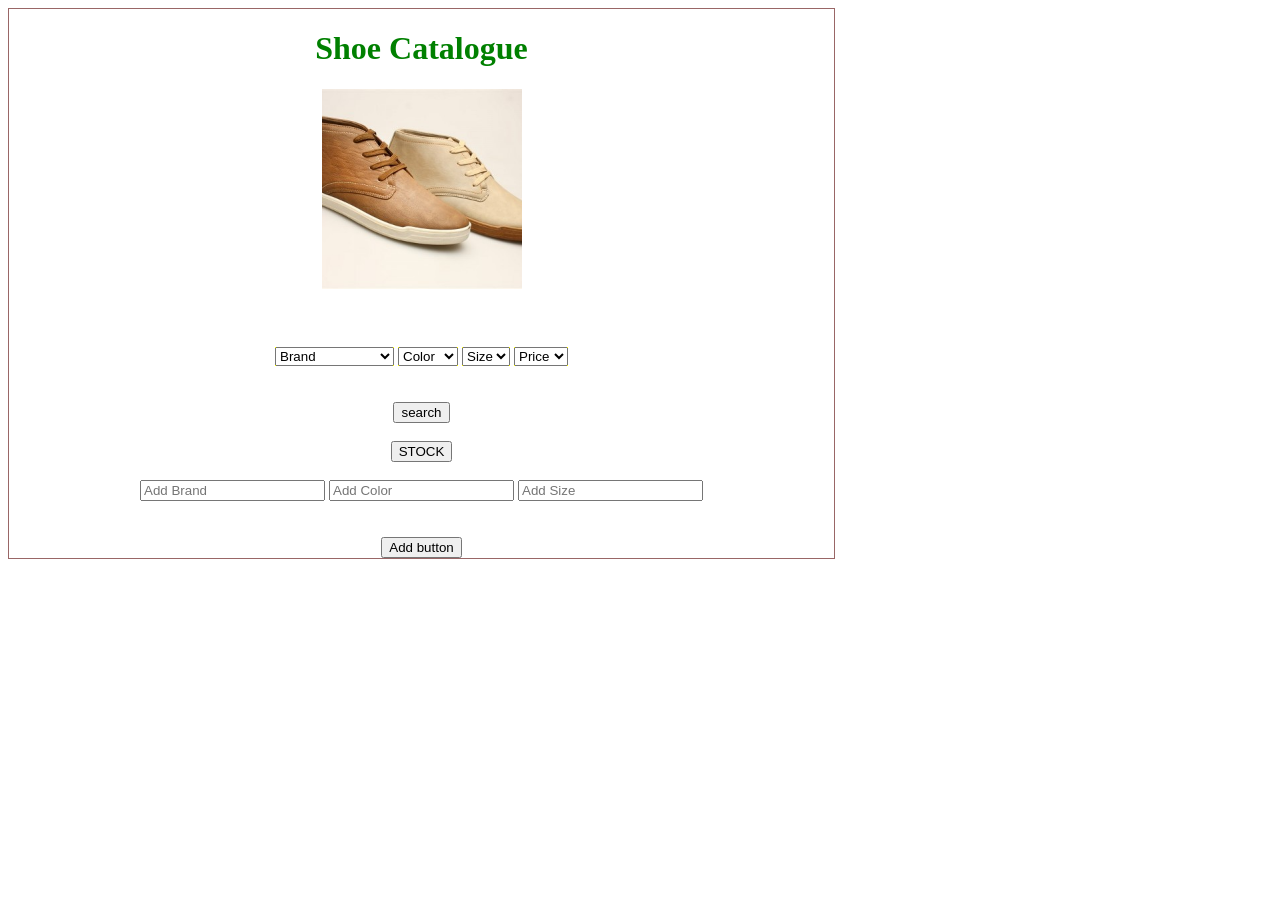
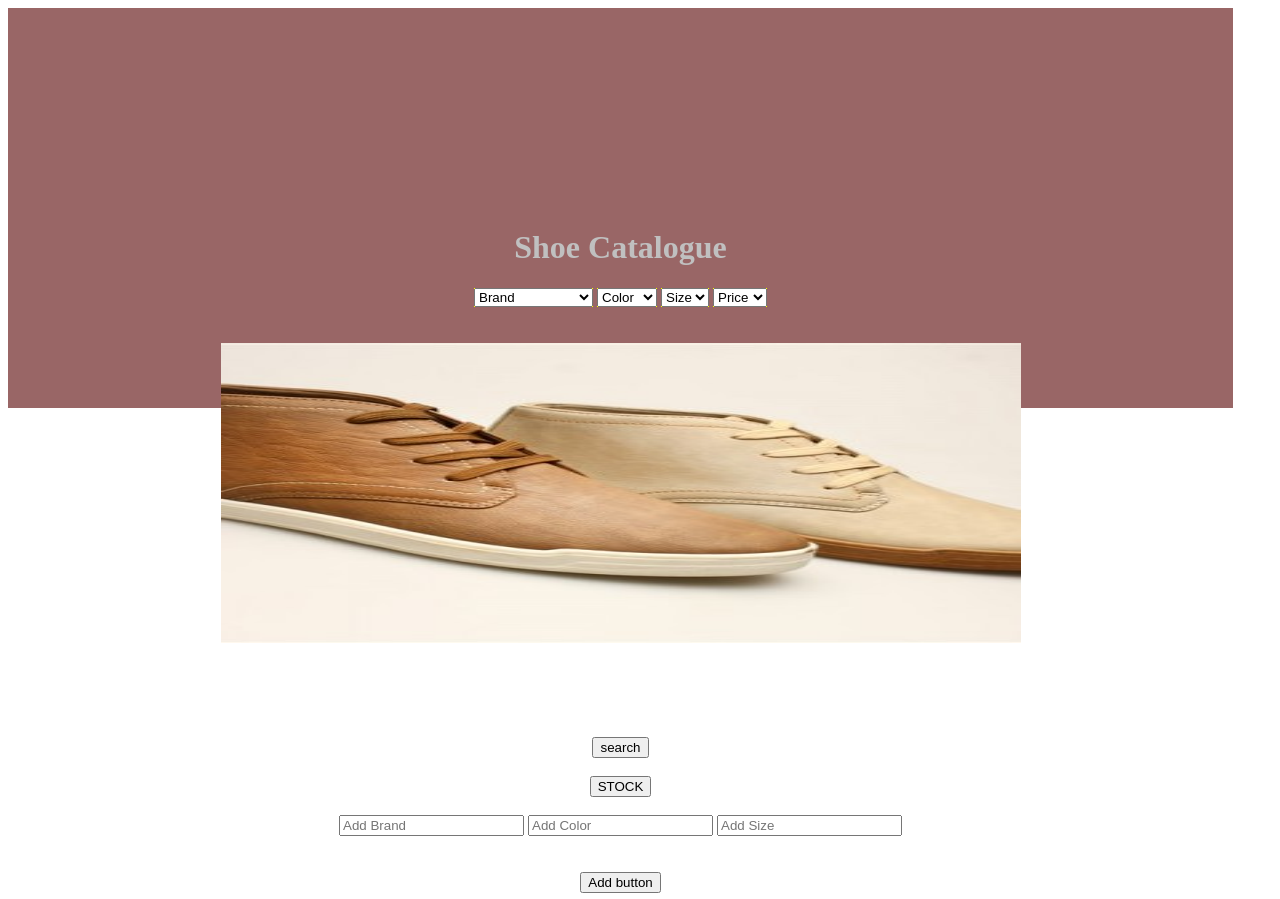
Before and after one commit to zukelwa20/shoeCatalogue, a plain HTML site: page index.html in a window 1280 px wide. Before the commit the page ends 800 px from the top, so only its background shows below. Drawn offline with nearby package versions, Linux system fonts and the light colour scheme.

Commit message:
added some changes in html

```diff
--- a/index.html
+++ b/index.html
@@ -6,7 +6,15 @@
 <script src="https://cdnjs.cloudflare.com/ajax/libs/handlebars.js/4.0.6/handlebars.js"></script>
 <title>Shoe Catalogue</title>
 </head>
-  <body><div class="container">
+  <body>
+
+
+
+
+    <div class="container">
+
+
+
      <script class="myTemplate" type="text/handlebars-x">
 
             <table>
@@ -29,7 +37,9 @@
   </script>
 
     <h1 id="shoeHeader">Shoe Catalogue</h2>
-      <img src="shoeBrand.jpg" alt="shoe"height="200px"/><br><br>
+      <div class="stock2"></div>
+      <br><br>
+      <img src="shoeBrand.jpg" alt="shoe"height="300px"width="800px"/><br><br>
 
       <div class="options">
  <script class="filterTemplate" type="text/handlebars-x">
@@ -61,7 +71,7 @@
   </select></center></li></script></div>
 
 <br><br>
-<div class="stock2"></div>
+
 <div class="display">
   <div></div>
     <div></div>
--- a/shoeCatalogue.css
+++ b/shoeCatalogue.css
@@ -1,5 +1,5 @@
 #shoeHeader {
-  color: green;
+  color: silver;
 }
 .body{
      width : 960px;
@@ -13,6 +13,8 @@
       border:1px solid #966;
       margin:0;
       padding:0;
+      border-width: 200px;
+      height: 0px;
 }
 .options{
   background-color: yellow;
@@ -41,3 +43,7 @@ table, th, td {
 input placeholder {
   text-align: center;
 }
+.stock2 {
+  background-color: #966;
+  border-collapse: inherit;
+}
```
